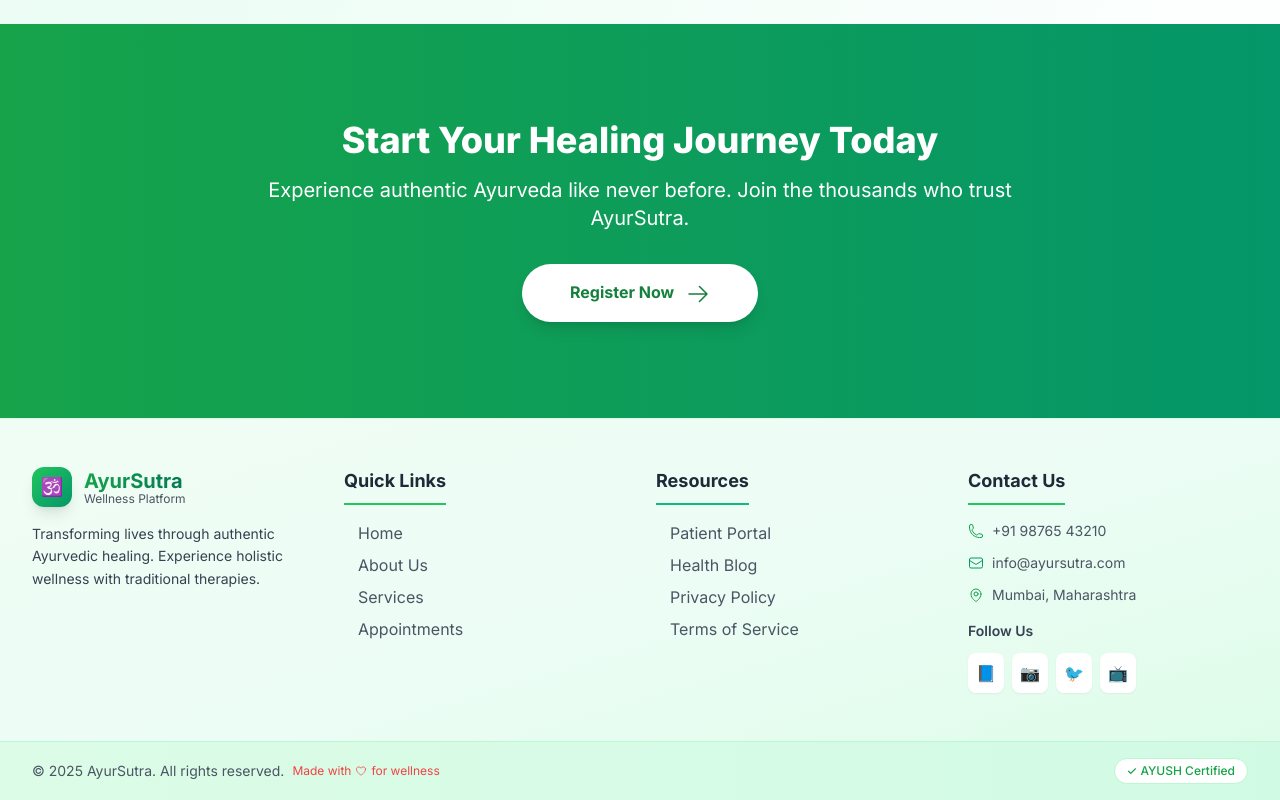
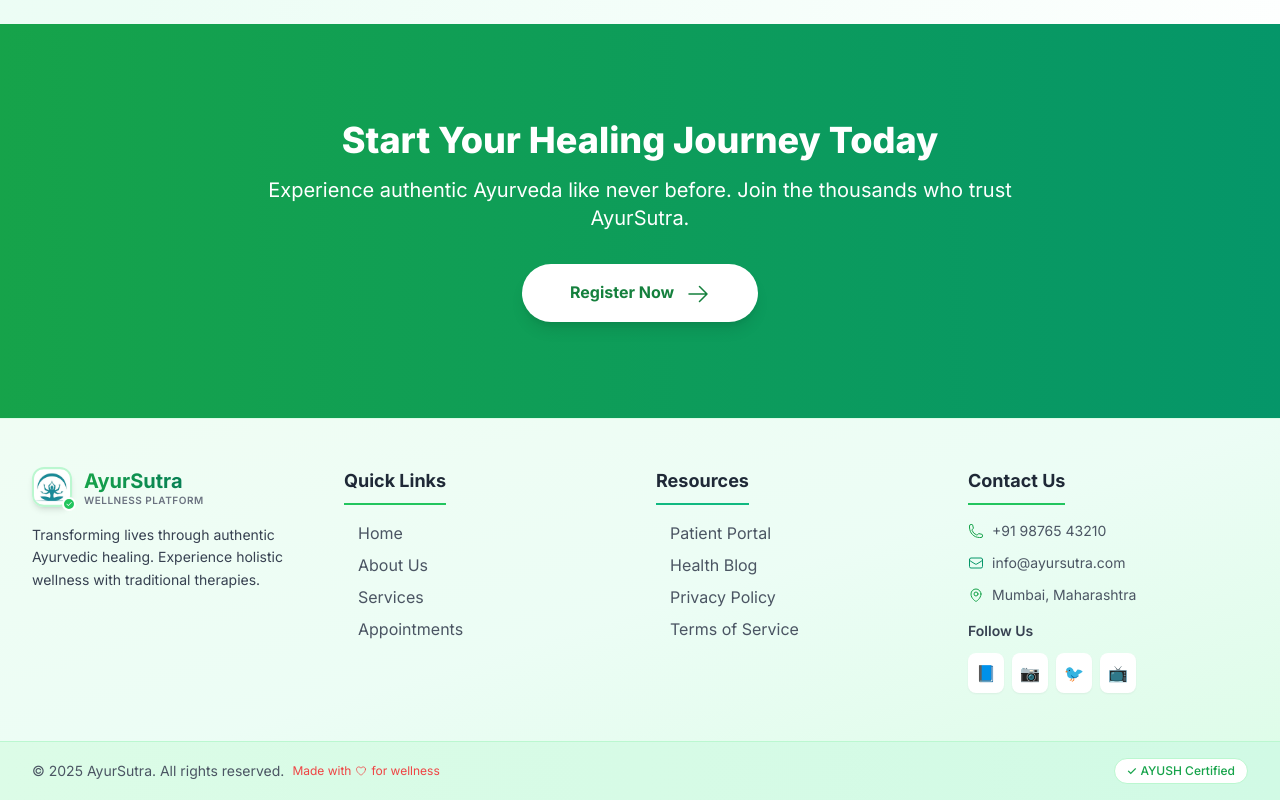
Before and after one commit to UtkarshArora09/AYURSUTRA, a React (Vite) app in the folder frontend/: page / in a window 1280 px wide. Shown: the part 3513-4313 px from the top of the page. Built offline with nearby package versions, Linux system fonts and the light colour scheme; no server answers.

Commit message:
style: align footer brand logo design with header logo

```diff
--- a/frontend/src/components/Footer/Footer.jsx
+++ b/frontend/src/components/Footer/Footer.jsx
@@ -40,14 +40,23 @@ const Footer = () => {
           <div className="col-span-1 sm:col-span-2 lg:col-span-1 space-y-4">
             {/* Logo */}
             <div className="flex items-center space-x-3 group">
-              <div className="w-8 h-8 sm:w-10 sm:h-10 bg-gradient-to-br from-green-500 to-emerald-600 rounded-xl flex items-center justify-center shadow-lg group-hover:shadow-xl transition-all duration-300">
-                <span className="text-white font-bold text-base sm:text-lg">🕉️</span>
+              <div className="relative">
+                <img
+                  src="/assets/logo.jpg"
+                  alt="AyurSutra Logo"
+                  className="w-8 h-8 sm:w-10 sm:h-10 object-contain rounded-xl shadow-md border-2 border-green-200 group-hover:scale-105 transition-transform duration-300"
+                />
+                <span className="absolute -bottom-1 -right-1 bg-green-500 w-3 h-3 sm:w-3.5 sm:h-3.5 rounded-full border-2 border-white flex items-center justify-center text-[7px] sm:text-[8px] text-white">
+                  ✓
+                </span>
               </div>
               <div>
-                <h3 className="text-lg sm:text-xl font-bold bg-gradient-to-r from-green-600 to-emerald-700 bg-clip-text text-transparent">
+                <h3 className="text-lg sm:text-xl font-bold bg-gradient-to-r from-green-600 to-emerald-700 bg-clip-text text-transparent group-hover:from-green-500 group-hover:to-emerald-600 transition-colors duration-300">
                   AyurSutra
                 </h3>
-                <p className="text-xs text-gray-600 -mt-1">Wellness Platform</p>
+                <p className="text-[10px] text-gray-500 -mt-0.5 tracking-wider font-semibold uppercase">
+                  Wellness Platform
+                </p>
               </div>
             </div>
 
```
